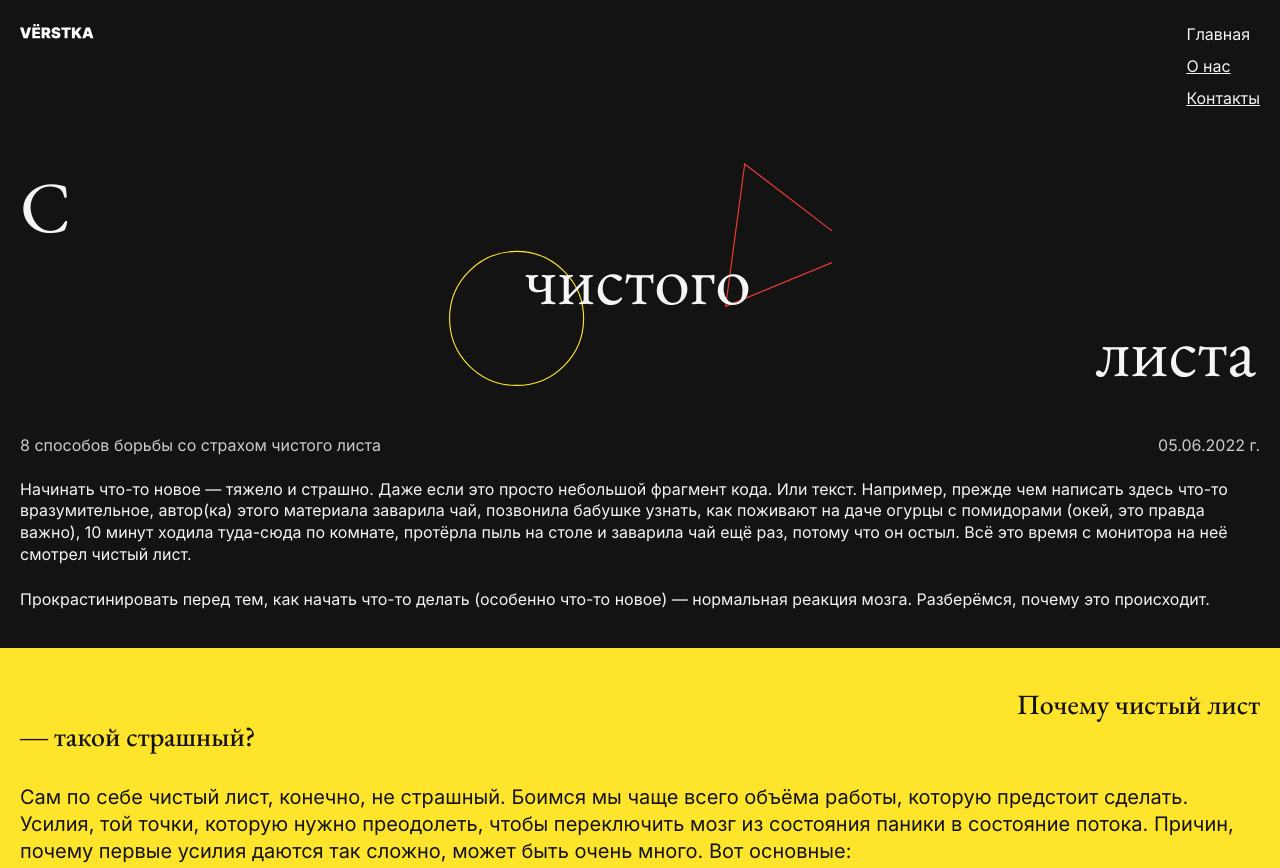
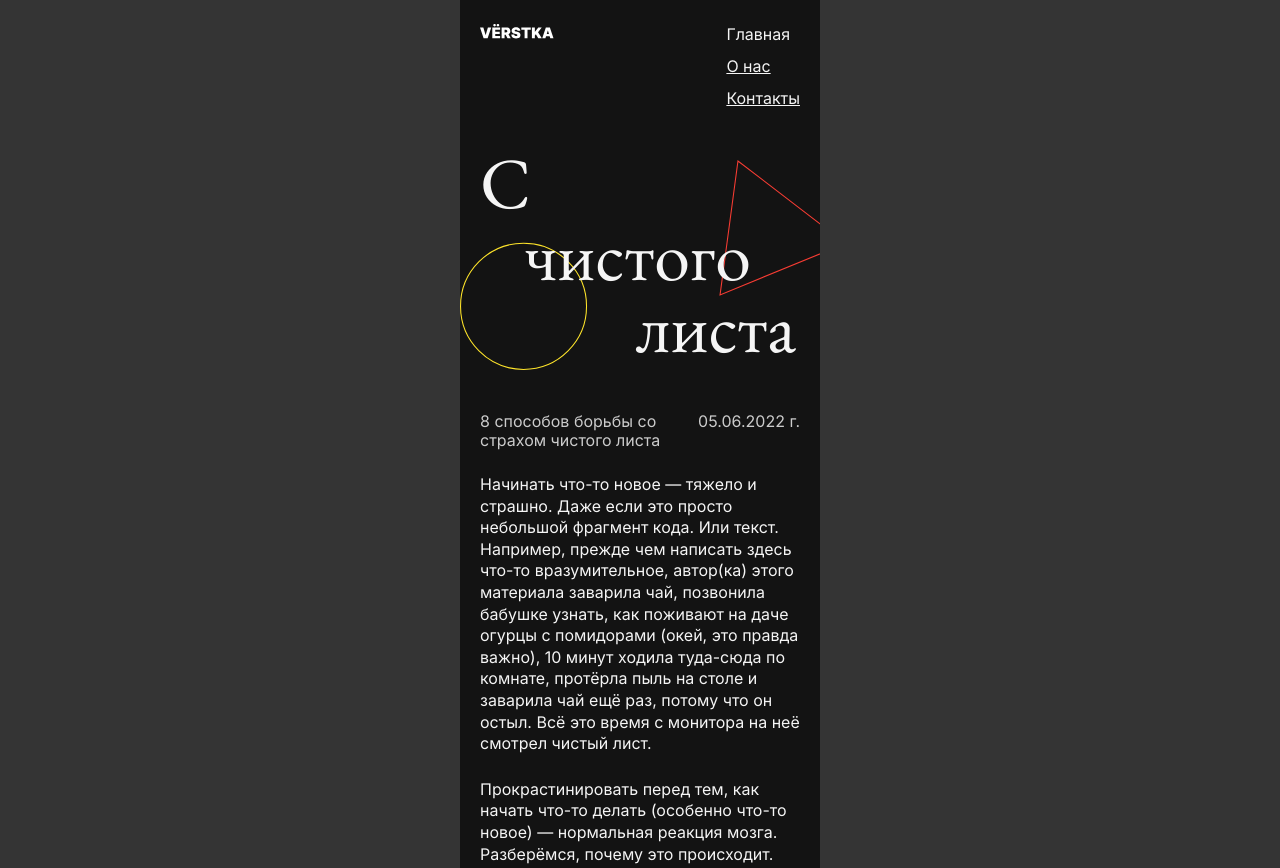
Before and after one commit to Chico-rso/first-project, a plain HTML site: page index.html in a window 1280 px wide. Shown: the top 868 px of the page. Drawn offline with Linux system fonts and the light colour scheme.

Commit message:
correct mark up

```diff
--- a/index.html
+++ b/index.html
@@ -10,7 +10,7 @@
 </head>
 
 <body>
-  <header class="header">
+  <header class="header content-section content-section_theme_bright">
     <a href="#" class="header__logo">
       <img src="./images/logo.svg" alt="изображение логотипа страницы" class="header__logo-image">
     </a>
@@ -23,14 +23,14 @@
     </nav>
   </header>
   <main class="main">
-    <section class="cover">
+    <section class="cover content-section content-section_theme_bright">
       <h1 class="cover__title">
         <span class="accent-span">С</span>
         <span class="accent-span text-center">чистого</span>
         <span class="accent-span text-right">листа</span>
       </h1>
     </section>
-    <section class="intro">
+    <section class="intro content-section content-section_theme_bright">
       <div class="intro__heading">
         <h2 class="intro__title ">8 способов борьбы со страхом чистого листа</h2>
         <i class="fa fa-times intro__date" aria-hidden="true">05.06.2022 г.</i>
@@ -45,7 +45,7 @@
           Разберёмся, почему это происходит.</p>
       </div>
     </section>
-    <section class="reasons content-section_theme_dark">
+    <section class="reasons content-section content-section_theme_dark">
       <h3 class="content-section__subtitle">
         <span class="accent-span text-right">Почему чистый лист</span>
         <span class="accent-span">— такой cтрашный?</span>
@@ -81,7 +81,7 @@
           строчка — глупость, и вообще всё, что вы сделаете, — будет неправильно.</li>
       </ul>
     </section>
-    <section class="how-to">
+    <section class="how-to content-section content-section_theme_bright">
       <h3 class="content-section__subtitle">
         <span class="accent-span text-right">Как всё-таки начать</span>
         <span class="accent-span">что-то делать</span>
@@ -135,7 +135,7 @@
       </ul>
     </section>
   </main>
-  <footer class="footer">
+  <footer class="footer content-section content-section_theme_bright">
     <p class="footer__copy">© VЁRSTKA</p>
     <ul class="footer__links">
       <li><a href="#">ВК</a></li>
--- a/styles/style.css
+++ b/styles/style.css
@@ -1,6 +1,6 @@
 body {
   margin: 0;
-  background: #131313;
+  background: #343434;
   font-family: Inter, sans-serif;
   font-weight: 400;
 }
@@ -21,6 +21,10 @@ blockquote {
 
 .content-section {
   box-sizing: border-box;
+  width: 100%;
+  max-width: 360px;
+  min-height: 100px;
+  margin: auto;
 }
 
 .content-section_theme_dark {
@@ -29,13 +33,12 @@ blockquote {
 }
 
 .content-section_theme_bright {
-  background-color: #343434;
+  background-color: #131313;
   color: #F5F5F5;
 }
 
 .header {
-  padding: 24px 20px;
-  margin-bottom: 30px;
+  padding: 24px 20px 30px 20px;
   display: flex;
   justify-content: space-between;
 }
@@ -70,8 +73,7 @@ blockquote {
 }
 
 .cover {
-  margin-bottom: 30px;
-  padding: 7px 24px 0 20px;
+  padding: 7px 24px 30px 20px;
   background-image: url('../images/cover.svg');
   background-position: center center;
   background-repeat: no-repeat;
@@ -99,8 +101,7 @@ blockquote {
 }
 
 .intro {
-  padding: 20px 20px 0 20px;
-  margin-bottom: 37px;
+  padding: 20px 20px 37px 20px;
 }
 
 .intro__heading {
@@ -244,6 +245,7 @@ blockquote {
 .footer {
   display: flex;
   justify-content: space-between;
+  align-items: center;
   padding: 20px;
   color: #F5F5F5;
   border-top: 1px solid #FEE42A;
```
